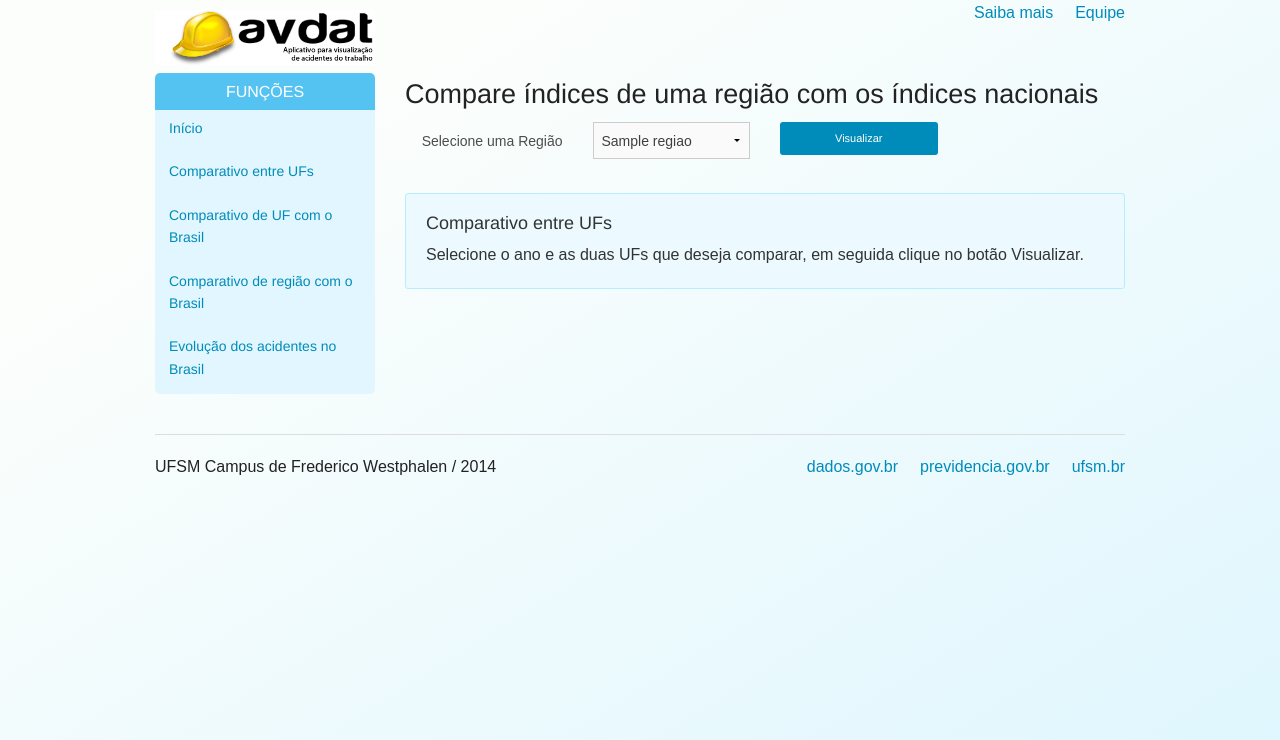
After one commit to izacarias/avdat, a Django app: template acidentes/templates/acidentes/regiao_pais.html in a window 1280 px wide. The commit adds this page. Shown: the top 740 px of the page. Run offline with Django 3.2, Linux system fonts and the light colour scheme; the template is opened without the code that fills it: most values are stand-ins (such as "Sample title", 1, 10 or a date in 2020); parts of the project's set-up code (start-up, migrations or seed data) failed here and were passed over.

Commit message:
Criando comparacao entre regiao e país

```diff
--- a/acidentes/templates/acidentes/base.html
+++ b/acidentes/templates/acidentes/base.html
@@ -39,7 +39,8 @@
             <ul class="side-nav panel-bg">
                 <li><a href="/acidentes/">Início</a></li>
                 <li><a href="/acidentes/compara_estados">Comparativo entre UFs</a></li>
-                <li><a href="/acidentes/compara_pais">Comparativo entre com o Brasil</a></li>
+                <li><a href="/acidentes/compara_pais">Comparativo de UF com o Brasil</a></li>
+                <li><a href="/acidentes/regiao_pais">Comparativo de região com o Brasil</a></li>
                 <li><a href="/acidentes/evolucao_brasil">Evolução dos acidentes no Brasil</a></li>
                 <!--
                 <li><a href="#">Section 3</a></li>
--- /dev/null
+++ b/acidentes/templates/acidentes/regiao_pais.html
@@ -0,0 +1,63 @@
+{% extends "acidentes/base.html" %}
+{% load staticfiles %}
+
+{% block conteudo %}
+    <h3>Compare índices de uma região com os índices nacionais</h3>
+    <form data-abide action="/acidentes/regiao_pais" method="post">
+        <div class="row">
+            <div class="medium-3 column">
+                <label for="regiao" class="text-right inline">Selecione uma Região</label>
+            </div>
+            <div class="medium-3 column">
+                <select name="regiao" id="regiao">
+                    {% for regiao in regioes %}
+                        <option value="{{regiao.id}}"{% if regiao.id|slugify == codigo_regiao|slugify %} selected="selected"{% endif %}>{{regiao.nome}}</option>
+                    {% endfor %}
+                </select>
+            </div>
+            <div class="medium-3 columns end">
+                <button type="submit" id="visualizar" class="button radius tiny expand">Visualizar</button>
+            </div>
+        </div>
+        {% csrf_token %}
+    </form>
+    {% if ufs_selecionadas %}
+    <div class="row">
+        <div id="chart_canvas" class="small-12 columns">
+        <!-- placeholder for google maps -->
+        </div>
+    </div>
+    {% else %}
+    <div class="panel callout radius">
+        <h5>Comparativo entre UFs</h5>
+        <p>Selecione o ano e as duas UFs que deseja comparar, em seguida clique no botão Visualizar.</p>
+    </div>
+    {% endif %}
+    <div id="mesmaUfModal" class="reveal-modal" data-reveal>
+        <p>Você deve selecionar duas UFs diferentes para comparar os dados.</p>
+        <a class="close-reveal-modal">&#215;</a>
+    </div>
+{% endblock conteudo %}
+
+{% block page_js %}
+    {% if ufs_selecionadas %}
+    {% load chartit %}
+    {{ charts|load_charts:"chart_canvas" }}
+    <script type="text/javascript" src="{% static "acidentes/js/highcharts.js" %}"></script>
+    {% endif %}
+
+    <script type="text/javascript">
+    $(document).foundation({
+        abide : {
+            validators: {
+                notEqualTo: function(el, required, parent){
+                    var from = document.getElementById(el.getAttribute(this.add_namespace('data-notequalto'))).value,
+                        to = el.value,
+                        valid = (from != to);
+                    return valid;
+                }
+            },
+        }
+    });
+    </script>
+{% endblock page_js %}
--- a/acidentes/urls.py
+++ b/acidentes/urls.py
@@ -5,6 +5,7 @@ from acidentes import views
 urlpatterns = patterns('',
     url(r'^$', views.index, name='index'),
     url(r'^evolucao_brasil', views.evolucao_brasil, name='evolucao_brasil'),
+    url(r'^regiao_pais', views.regiao_pais, name='regiao_pais'),
     url(r'^compara_pais$', views.compara_pais, name='compara_pais'),
     url(r'^compara_estados$', views.compara_estados, name='compara_estados'),
     url(r'^voce_sabia$', views.voce_sabia, name='voce_sabia'),
```
Also changed, not shown: acidentes/views.py (+63 -1 lines).
